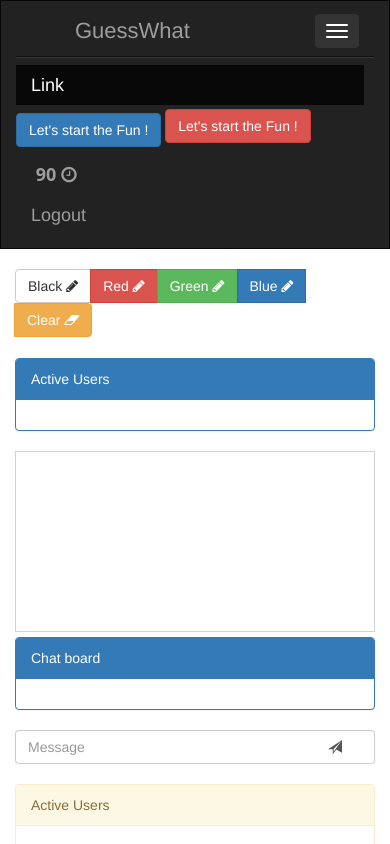
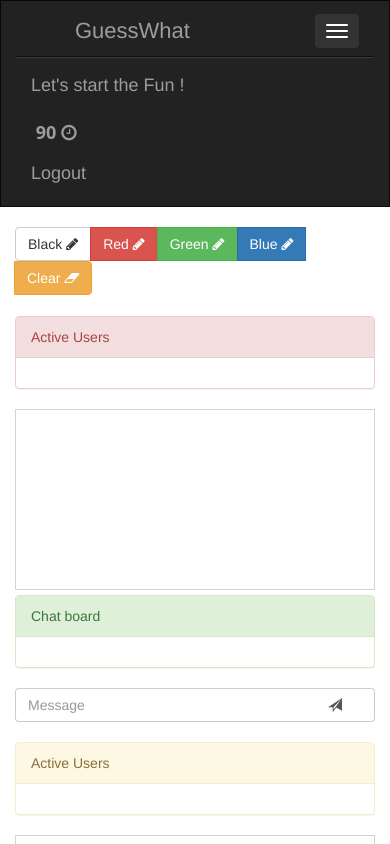
Before and after one commit to NeenuAVarghese/guesswhat, a website with bundled scripts: page index.html in a window 390 px wide. Both pictures are taken after a click on the button "Toggle navigation". Shown: the top 844 px of the page. Built offline with nearby package versions, Linux system fonts and the light colour scheme; files whose address does not match are found by name.

Commit message:
UI changes

```diff
--- a/index.html
+++ b/index.html
@@ -36,11 +36,8 @@
             <!-- Collect the nav links, forms, and other content for toggling -->
             <div class="collapse navbar-collapse" id="bs-example-navbar-collapse-1">
                 <ul class="nav navbar-nav">
-                    <li class="active"><a href="#">Link <span class="sr-only">(current)</span></a>
-                    </li>
                     <li>
-                        <button class="btn btn-primary" id="gamestartlnk" style="margin-top: 8px;">Let's start the Fun !</button>
-                        <button class="btn btn-danger" id="gamestartlnk">Let's start the Fun !</button>
+                        <a id="gamestartlnk" href="#">Let's start the Fun !<span class="sr-only">(current)</span></a>
                     </li>
                 </ul>
                 <ul class="nav navbar-nav navbar-right">
@@ -73,7 +70,7 @@
         <div class="container-fluid">
           <div class="row">
               <div class="col-md-2">
-                  <div class="panel panel-primary">
+                  <div class="panel panel-danger">
                       <div class="panel-heading">Active Users</div>
                       <div class="panel-body">
                           <div id="gwActiveUser"></div>
@@ -84,7 +81,7 @@
                   <canvas id="gw_Canvas" style="border:1px solid #d3d3d3;"></canvas>
               </div>
               <div class="col-md-3">
-                  <div class="panel panel-primary">
+                  <div class="panel panel-success">
                       <div class="panel-heading">Chat board</div>
                       <div class="panel-body chatPanel">
                           <div id="gwMessages"></div>
--- a/stylesheets/gwStylesheet.css
+++ b/stylesheets/gwStylesheet.css
@@ -24,20 +24,16 @@ body {
 }
 
 .navbar-inverse{
-  background: #4073bf;
+  background: #005ce6;
   padding: 5px;
 }
 .navbar-brand {
   margin: 0 0 0 2em;
 }
 
-.navbar-toggle, .navbar-toggle:active {
-  color: #FE7300;
-}
-
 .navbar-inverse .navbar-toggle:hover,
 .navbar-inverse .navbar-toggle:focus {
-  color: #FFA400;
+  color: #003d99;
 }
 
 .navbar-inverse .navbar-brand {
@@ -51,15 +47,10 @@ body {
   margin-right: 10px;
 }
 
-.navbar-inverse .navbar-nav > .active > a {
-  color: #FE7300;
-  background: #444;
-}
-
 .navbar-inverse .navbar-nav >li > a:hover,
 .navbar-inverse .navbar-nav > .active > a:hover {
   color: #FFA400;
-  background: #444;
+  background: #0047b3;
 }
 
 .navbutton {
```
